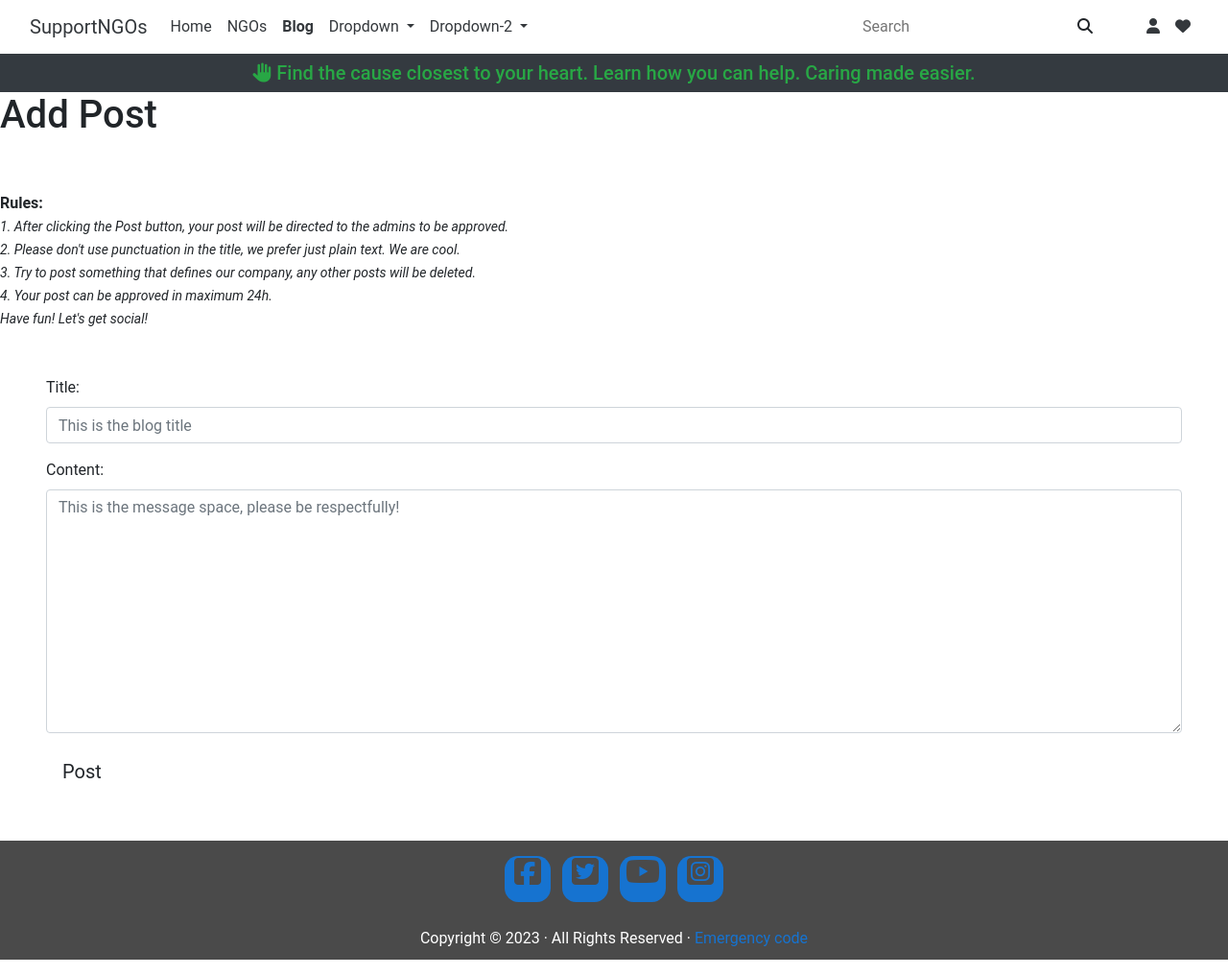
After one commit to Lee-moran/emergency-code, a Django app: page /blog/add_post/ in a window 1280 px wide. The commit adds this page. Shown: the whole page at 96% size. Run offline with Django 3.2, Linux system fonts and the light colour scheme; the visitor is signed in with stand-in values (Sample User, id 1); some libraries are stand-ins or nearby versions.

Commit message:
add CRUD functionality to blog

```diff
--- a/NGOBlog/forms.py
+++ b/NGOBlog/forms.py
@@ -28,3 +28,24 @@ class PostForm(forms.ModelForm):
                                              'This is the message space,'
                                              ' please be respectfully!'}),
         }
+
+
+class UpdatePostForm(forms.ModelForm):
+    """Allow user to update their post"""
+    class Meta:
+        """Allow user to have access just to certain fields"""
+        model = Post
+        fields = ('title',
+                  'content')
+
+        widgets = {
+            'title': forms.TextInput(attrs={'class':
+                                            'form-control',
+                                            'placeholder':
+                                            'This is the blog title'}),
+            'content': forms.Textarea(attrs={'class':
+                                             'form-control',
+                                             'placeholder':
+                                             'This is the message space,'
+                                             'please be respectfully!'}),
+        }
--- a/NGOBlog/templates/NGOBlog/post_detail.html
+++ b/NGOBlog/templates/NGOBlog/post_detail.html
@@ -14,10 +14,10 @@
             </div>
             <div class="d-none d-md-block col-md-6 masthead-image">
                 <!-- The featured image URL goes in the src attribute -->
-                {% if "placeholder" in post.featured_image.url %}
+                {% if "placeholder" in # %}
                 <img src="{% static 'images/drink.JPG' %}" width="100%" alt="picture with a drink">
                 {% else %}
-                <img src=" {{ post.featured_image.url }}" width="100%" alt="picture added by user">
+                <img src="#" width="100%" alt="picture added by user">
                 {% endif %}
             </div>
         </div>
--- /dev/null
+++ b/NGOBlog/templates/add_post.html
@@ -0,0 +1,34 @@
+{% extends 'base.html' %}
+{% block title %}Create a new blog post | Finesse{% endblock %}
+{% load static %}
+
+{% block content %}
+{% if user.is_authenticated %}
+<!--If the user is authenticated he can add a post in the Blog section-->
+    <h1>Add Post</h1>
+    <br/> <br/>
+
+    <div class="ms-5">
+        <strong>Rules:</strong>
+        <br>
+        <em>
+        <small>1. After clicking the Post button, your post will be directed to the admins to be approved.</small>
+        <br>
+        <small>2. Please don't use punctuation in the title, we prefer just plain text. We are cool.</small>
+        <br>
+        <small>3. Try to post something that defines our company, any other posts will be deleted.</small>
+        <br>
+        <small>4. Your post can be approved in maximum 24h.</small>
+        <br>
+        <small> Have fun! Let's get social!</small>
+        </em>
+    </div>
+    <div class="form-group m-5">
+        <form method="POST" enctype="multipart/form-data">
+            {% csrf_token %}
+            {{ form.as_p }}
+            <button class="btn btn-signup btn-lg">Post</button>
+        </form>
+    </div>
+{% endif %}
+{% endblock %}
--- a/NGOBlog/tests.py
+++ b/NGOBlog/tests.py
@@ -1,3 +1,3 @@
 from django.test import TestCase
 
-# Create your tests here.
+# Create your tests here
--- a/NGOBlog/urls.py
+++ b/NGOBlog/urls.py
@@ -1,10 +1,16 @@
 from django.urls import path, include
 from . import views
-from .views import index
+from .views import index, AddPostView, UpdatePostView, DeletePostView
+
 
 urlpatterns = [
+    path('add_post/', AddPostView.as_view(), name='add_post'),
     path('summernote/', include('django_summernote.urls')),
     path("", views.PostList.as_view(), name="blogs"),
     path('<slug:slug>/', views.PostDetail.as_view(), name='post_detail'),
     path('like/<slug:slug>', views.PostLike.as_view(), name='post_like'),
+    path('post_detail/edit/<int:pk>', UpdatePostView.as_view(),
+         name='update_post'),
+    path('post_detail/<int:pk>/remove', DeletePostView.as_view(),
+         name='delete_post'),
 ]
--- a/NGOBlog/views.py
+++ b/NGOBlog/views.py
@@ -5,7 +5,7 @@ from django.contrib.auth.mixins import UserPassesTestMixin, LoginRequiredMixin
 from django.urls import reverse_lazy
 from django.utils.text import slugify
 from .models import Post
-from .forms import CommentForm, PostForm
+from .forms import CommentForm, PostForm, UpdatePostForm
 
 
 def index(request):
@@ -88,3 +88,60 @@ class PostLike(View):
             post.likes.add(request.user)
 
         return HttpResponseRedirect(reverse('post_detail', args=[slug]))
+
+
+class PostLike(View):
+    """Remove or add like and redirect to post_detail.html"""
+    def post(self, request, slug, *args, **kwargs):
+        """With this function user can like or remove its like"""
+        post = get_object_or_404(Post, slug=slug)
+        if post.likes.filter(id=request.user.id).exists():
+            post.likes.remove(request.user)
+        else:
+            post.likes.add(request.user)
+
+        return HttpResponseRedirect(reverse('post_detail', args=[slug]))
+
+
+class AddPostView(LoginRequiredMixin, generic.CreateView):
+    """Allow users to post"""
+    model = Post
+    form_class = PostForm
+    template_name = 'add_post.html'
+
+    def form_valid(self, form):
+        form.instance.author = self.request.user
+        form.instance.slug = slugify(form.cleaned_data['title'])
+        return super(AddPostView, self).form_valid(form)
+
+
+class UpdatePostView(UserPassesTestMixin, generic.UpdateView):
+    """Allow user to update their posts"""
+    model = Post
+    template_name = 'update_post.html'
+    form_class = UpdatePostForm
+
+    def test_func(self):
+        logged_in_user = self.request.user
+        current_ticket = self.get_object()
+
+        if current_ticket.author == logged_in_user:
+            return True
+        else:
+            return False
+
+
+class DeletePostView(UserPassesTestMixin, generic.DeleteView):
+    """Allow user to delete post"""
+    model = Post
+    template_name = 'delete_post.html'
+    success_url = reverse_lazy('blogs')
+
+    def test_func(self):
+        logged_in_user = self.request.user
+        current_ticket = self.get_object()
+
+        if current_ticket.author == logged_in_user:
+            return True
+        else:
+            return False
--- a/emergency_code/settings.py
+++ b/emergency_code/settings.py
@@ -43,10 +43,10 @@ INSTALLED_APPS = [
     'allauth.account',
     'allauth.socialaccount',
     'home',
+    'django_summernote',
     'NGOBlog',
-    'django_summernote',
     'ngos',
-
+    'ckeditor',
 ]
 
 MIDDLEWARE = [
--- a/templates/base.html
+++ b/templates/base.html
@@ -2,6 +2,7 @@
 
 <!doctype html>
 <html lang="en">
+
 <head>
 
     {% block meta %}
@@ -13,7 +14,7 @@
 
     <!-- Change Title and description-->
     <title>Emergency-code</title>
-        <meta name="description" content="Change content with relevent text" />
+    <meta name="description" content="Change content with relevant text" />
 
     {% comment %} Favicon {% endcomment %}
     <link rel="apple-touch-icon" sizes="180x180" href="{% static 'images/favicon/apple-touch-icon.png' %}">
@@ -27,7 +28,8 @@
 
     {% block corecss %}
     <!-- Bootstrap CSS -->
-        <link rel="stylesheet" href="https://cdn.jsdelivr.net/npm/bootstrap@4.6.2/dist/css/bootstrap.min.css" integrity="sha384-xOolHFLEh07PJGoPkLv1IbcEPTNtaed2xpHsD9ESMhqIYd0nLMwNLD69Npy4HI+N" crossorigin="anonymous">
+    <link rel="stylesheet" href="https://cdn.jsdelivr.net/npm/bootstrap@4.6.2/dist/css/bootstrap.min.css"
+        integrity="sha384-xOolHFLEh07PJGoPkLv1IbcEPTNtaed2xpHsD9ESMhqIYd0nLMwNLD69Npy4HI+N" crossorigin="anonymous">
     <!-- Main CSS -->
     <link href="{% static 'css/base.css' %}" rel="stylesheet" type="text/css">
     {% endblock %}
@@ -39,16 +41,16 @@
     <!-- Font awesome -->
     <script src="https://kit.fontawesome.com/be71380b34.js" crossorigin="anonymous"></script>
     <!-- Jquery -->
-        <script src="https://cdn.jsdelivr.net/npm/jquery@3.5.1/dist/jquery.min.js" integrity="sha256-9/aliU8dGd2tb6OSsuzixeV4y/faTqgFtohetphbbj0="
-            crossorigin="anonymous">
+    <script src="https://cdn.jsdelivr.net/npm/jquery@3.5.1/dist/jquery.min.js"
+        integrity="sha256-9/aliU8dGd2tb6OSsuzixeV4y/faTqgFtohetphbbj0=" crossorigin="anonymous">
     </script>
     <!-- Popper -->
-        <script src="https://cdn.jsdelivr.net/npm/popper.js@1.16.1/dist/umd/popper.min.js" integrity="sha384-9/reFTGAW83EW2RDu2S0VKaIzap3H66lZH81PoYlFhbGU+6BZp6G7niu735Sk7lN"
-            crossorigin="anonymous">
+    <script src="https://cdn.jsdelivr.net/npm/popper.js@1.16.1/dist/umd/popper.min.js"
+        integrity="sha384-9/reFTGAW83EW2RDu2S0VKaIzap3H66lZH81PoYlFhbGU+6BZp6G7niu735Sk7lN" crossorigin="anonymous">
     </script>
     <!-- Bootsrap -->
-        <script src="https://cdn.jsdelivr.net/npm/bootstrap@4.6.2/dist/js/bootstrap.min.js" integrity="sha384-+sLIOodYLS7CIrQpBjl+C7nPvqq+FbNUBDunl/OZv93DB7Ln/533i8e/mZXLi/P+"
-            crossorigin="anonymous">
+    <script src="https://cdn.jsdelivr.net/npm/bootstrap@4.6.2/dist/js/bootstrap.min.js"
+        integrity="sha384-+sLIOodYLS7CIrQpBjl+C7nPvqq+FbNUBDunl/OZv93DB7Ln/533i8e/mZXLi/P+" crossorigin="anonymous">
     </script>
     {% endblock %}
 
@@ -57,30 +59,18 @@
 
     <title>{% block extra_title %}{% endblock %} | Support NGOs</title>
 </head>
+
 <body>
-    <header>
  <!--Header / Navbar-->
     {% include 'includes/nav.html' %}
-
-
-    </header>
-
-    {% if messages %}
-        <div class="message-container"></div>
-    {% endif %}
-
-    {% block page_header %}
-    {% endblock %}
-
-
+    <main>
             {% block content %}
-    {% endblock %}
-
-    {% block postloadjs %}
-    {% endblock %}
+            <!--Page content-->
+            {% endblock content %}
+    </main>
 
     <!--Footer-->
     {% include 'includes/footer.html' %}
+</body>
 
-  </body>
 </html>
```
Also changed, not shown: NGOBlog/templates/delete_post.html (added, +21 -0 lines), NGOBlog/templates/update_post.html (added, +35 -0 lines), NGOBlog/apps.py (line endings or trailing spaces), NGOBlog/models.py (line endings or trailing spaces). Lines whose indentation alone changed are shown as unchanged.
